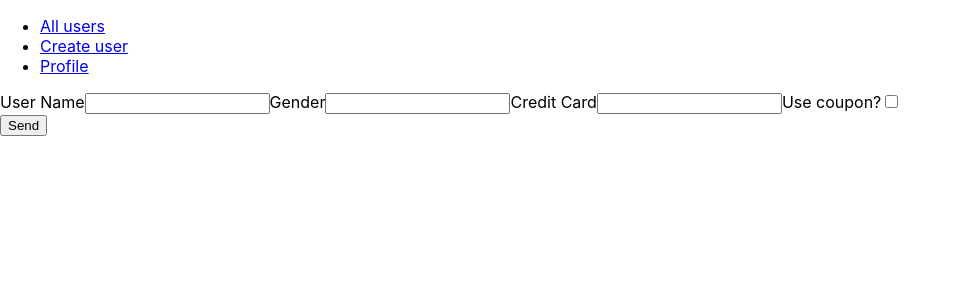
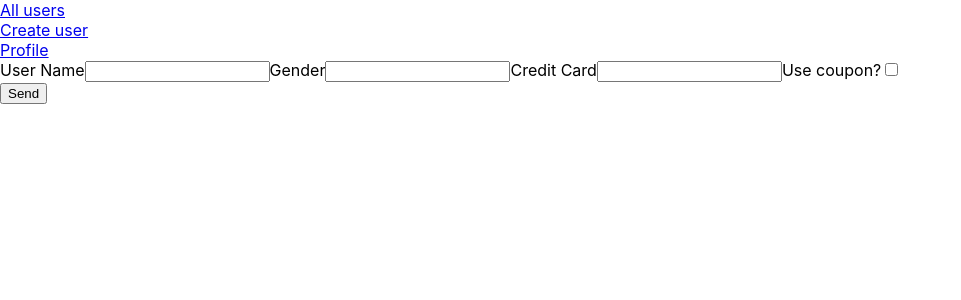
Before and after one commit to 19username95/users-management, a React (Create React App) app: page /add-user in a window 1280 px wide. Shown: the top 300 px of the page, without its empty margins (0-961 px from the left). Built offline with nearby package versions, Linux system fonts and the light colour scheme.

Commit message:
add classes to markup

```diff
--- a/src/components/Navigation/Navigation.jsx
+++ b/src/components/Navigation/Navigation.jsx
@@ -1,13 +1,15 @@
 import React from 'react';
 import { NavLink } from 'react-router-dom';
 
+import './Navigation.scss';
+
 class Navigation extends React.Component {
     render() {
-        return <section className='navigation'>
-            <ul>
-                <li><NavLink to='/users-list'>All users</NavLink></li>
-                <li><NavLink to='/add-user'>Create user</NavLink></li>
-                <li><NavLink to='/about'>Profile</NavLink></li>
+        return <section className='Navigation'>
+            <ul className='Navigation-NavigationList'>
+                <li><NavLink className='Navigation-NavigationLink' to='/users-list'>All users</NavLink></li>
+                <li><NavLink className='Navigation-NavigationLink' to='/add-user'>Create user</NavLink></li>
+                <li><NavLink className='Navigation-NavigationLink' to='/about'>Profile</NavLink></li>
             </ul>
         </section>
     }
--- a/src/components/Navigation/Navigation.scss
+++ b/src/components/Navigation/Navigation.scss
@@ -0,0 +1,14 @@
+.Navigation {
+  margin: 0;
+
+  .Navigation-NavigationList {
+    margin: 0;
+    padding: 0;
+    list-style: none;
+  }
+}
+
+@media screen and (min-width: 768px){
+  .Navigation {
+  }
+}
--- a/src/components/UsersList/UsersList.jsx
+++ b/src/components/UsersList/UsersList.jsx
@@ -1,18 +1,19 @@
+import React from "react";
+import './UsersList.scss';
 
-import React from "react";
 const UsersList = ({ users }) => {
     return (
-        <section>
+        <section className='UsersList'>
             {users.map((user, index) => {
                 return (
-                    <div key={index}>
-                        <div>{user.id}</div>
-                        <div>{user.name} {user.surname}</div>
-                        <div>{user.sex}</div>
-                        <div>{user.card}</div>
-                        <div>{user.isLoyalty}</div>
-                        <div>{user.coupon}</div>
-                        <div>{user.registrationDate.toString()}</div>
+                    <div className='UsersList-UserView User' key={index}>
+                        <div className='User-Id'>{user.id}</div>
+                        <div className='User-Names'>{user.name} {user.surname}</div>
+                        <div className='User-Sex'>{user.sex}</div>
+                        <div className='User-Card'>{user.card}</div>
+                        <div className='User-IsLoyalty'>{user.isLoyalty}</div>
+                        <div className='User-Coupon'>{user.coupon}</div>
+                        <div className='User-RegistrationDate'>{user.registrationDate.toString()}</div>
                     </div>
                 );
             })}
--- a/src/components/UsersList/UsersList.scss
+++ b/src/components/UsersList/UsersList.scss
@@ -0,0 +1,6 @@
+.UsersList {
+
+  .User {
+
+  }
+}
--- a/src/index.css
+++ b/src/index.css
@@ -11,3 +11,9 @@ code {
   font-family: source-code-pro, Menlo, Monaco, Consolas, 'Courier New',
     monospace;
 }
+
+div#root {
+  height: 100vh;
+  width: 100vw;
+  overflow-x: scroll;
+}
```
Also changed, not shown: src/components/App/App.js (+0 -14 lines).
